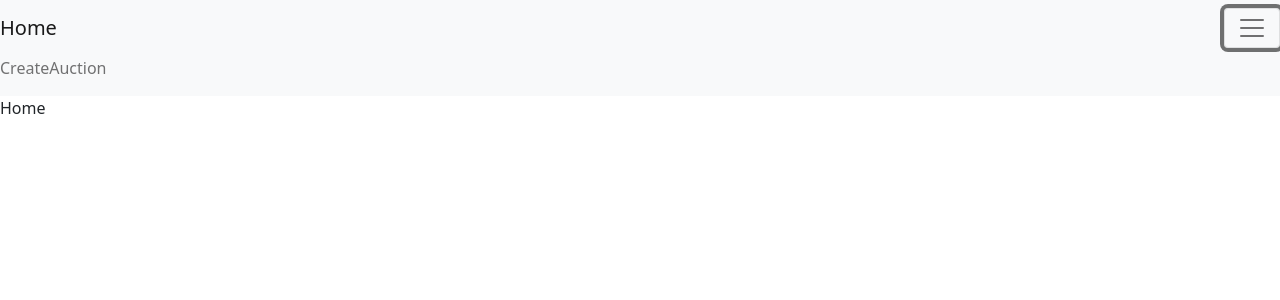
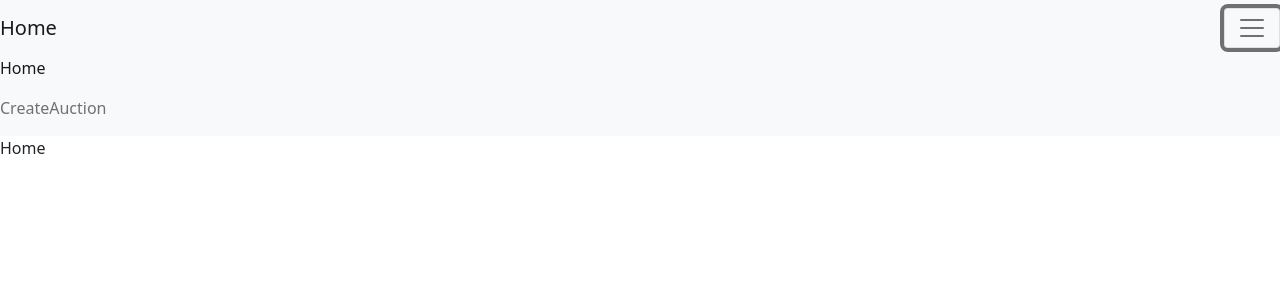
Before and after one commit to Odenstig/Grupparbete, a React (Create React App) app in the folder nackowski-app/: page / in a window 1280 px wide. Both pictures are taken after a click on the button 1252 px from the left and 28 px from the top of the page. Shown: the top 300 px of the page. Built offline with nearby package versions, Linux system fonts and the light colour scheme.

Commit message:
Added a link to Home Brand and Home to nav menu

```diff
--- a/nackowski-app/src/components/navigation/Navigation.jsx
+++ b/nackowski-app/src/components/navigation/Navigation.jsx
@@ -1,9 +1,9 @@
 import { LinkContainer } from 'react-router-bootstrap';
-import { Nav,Navbar } from "react-bootstrap";
+import { Nav, Navbar } from "react-bootstrap";
 
-const Navigation = () =>{
+const Navigation = () => {
 
-    return(<>
+    return (<>
         {/* <nav>
             <ul>
                 <li><NavLink to="/">Hem</NavLink></li>
@@ -13,10 +13,14 @@ const Navigation = () =>{
         </nav> */}
 
         <Navbar bg="light" expand="1g">
+            <LinkContainer to="/">
                 <Navbar.Brand href="#home">Home</Navbar.Brand>
+
+            </LinkContainer>
             <Navbar.Toggle aria-controls="basic-navbar-nav" />
             <Navbar.Collapse id="basic-navbar-nav">
                 <Nav className="mr-auto">
+                    <LinkContainer to="/"><Nav.Link>Home</Nav.Link></LinkContainer>
                     <LinkContainer to="/create"><Nav.Link>CreateAuction</Nav.Link></LinkContainer>
                 </Nav>
             </Navbar.Collapse>
```
Lines whose indentation alone changed are shown as unchanged.
